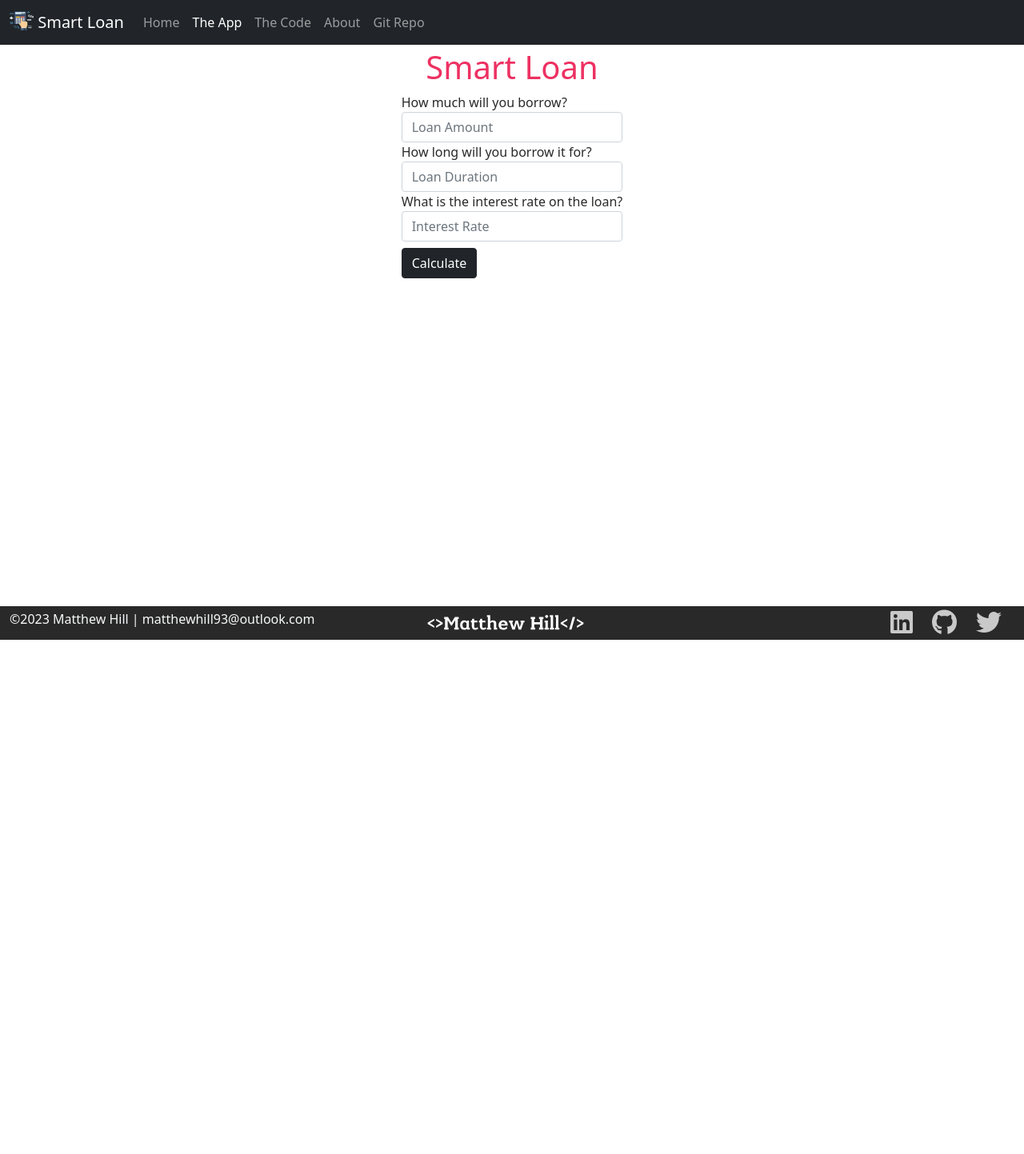
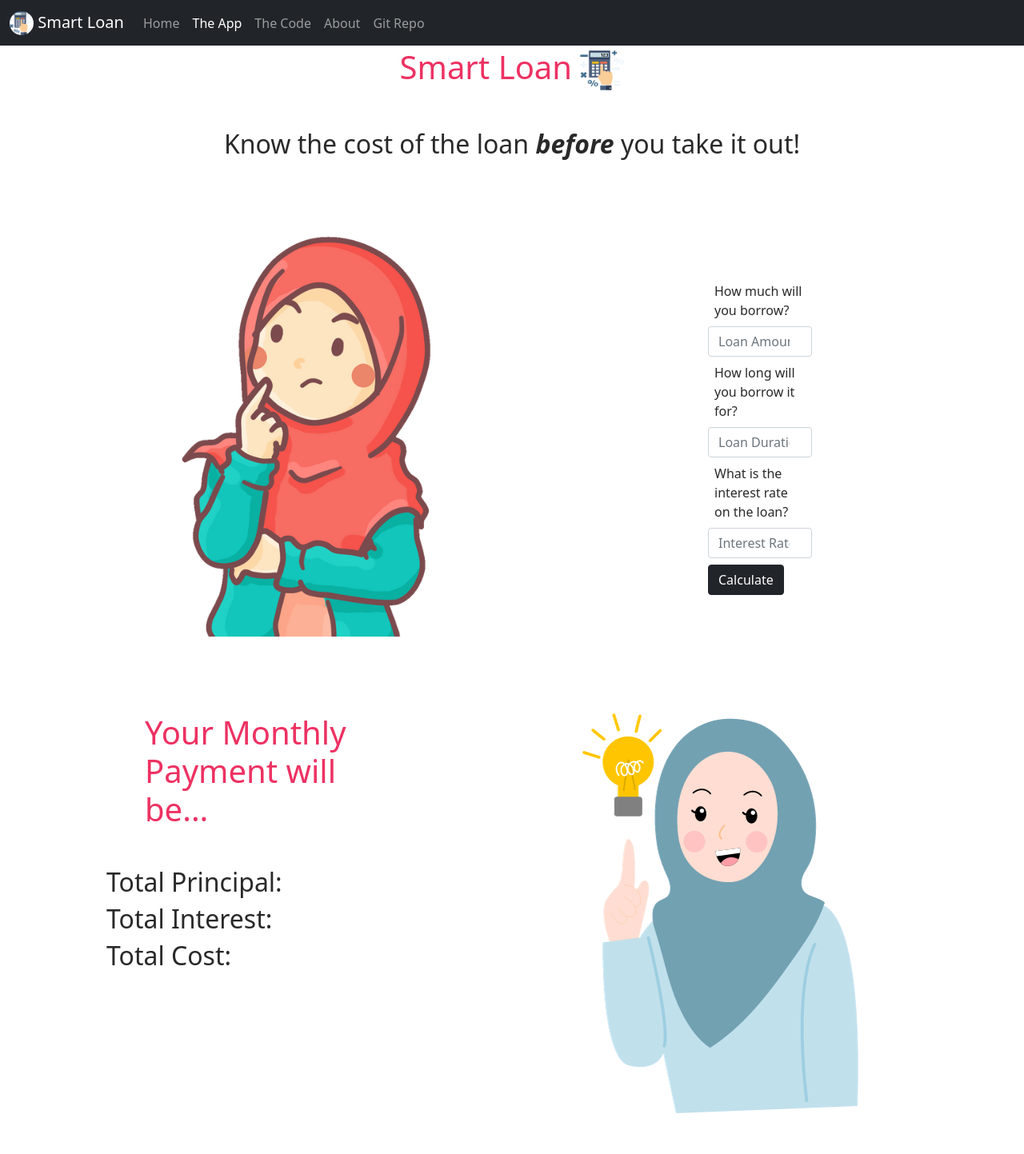
Before and after one commit to Ma77hewHill/SmartLoan, a plain HTML site: page app.html in a window 1280 px wide. Shown: the top 1443 px of the page at 80% size. Before the commit the page ends 800 px from the top, so only its background shows below. Drawn offline with nearby package versions, Linux system fonts and the light colour scheme.

Commit message:
UI Continued
Continued UI on the app page

```diff
--- a/app.html
+++ b/app.html
@@ -20,7 +20,7 @@
 <!--NAV SECTION-->
 <nav class="navbar navbar-expand-md navbar-dark fixed-top bg-dark">
     <div class="container-fluid">
-        <a class="navbar-brand" href="#"><img src="/img/Smart Loan  Fav.png" class="d-inline-block align-text-top" width="30" height="24"><img>  Smart Loan</a>
+        <a class="navbar-brand" href="#"><img src="/img/CalculatorLogo.png" class="d-inline-block align-text-top rounded-circle" width="30" height="30"><img>  Smart Loan</a>
         <button class="navbar-toggler" type="button" data-bs-toggle="collapse" data-bs-target="#navbarCollapse"
             aria-controls="navbarCollapse" aria-expanded="false" aria-label="Toggle navigation">
             <span class="navbar-toggler-icon"></span>
@@ -49,25 +49,43 @@
 <!--MAIN SECTION-->
 <main class="flex-shrink-0">
     <div class="container">
-        <h1 class="text-center">Smart Loan</h1>
+        <h1 class="text-center">Smart Loan<span></span>   <img width="55" height="50" src="/img/CalculatorLogo.png" alt=""></h1>
+
+        <h2 class="text-center m-5">Know the cost of the loan <i><strong>before</strong></i> you take it out!</h2>
         <div class="row">
-            <div class="d-flex justify-content-center">
+            <div class="col m-5">
+                <img src="/img/Think.png" alt="">
+            </div>
+            <div class="col m-5 p-5">
                 <form class="mx-5">
                     <div class="form-group mx-5">
-                        <label for="">How much will you borrow?</label>
-                        <input class="form-control" type="number" placeholder="Loan Amount">
+                        <label class="m-2">How much will you borrow?</label>
+                        <input id="loanAmount" class="form-control" type="number" placeholder="Loan Amount">
                     </div>
                     <div class="form-group mx-5">
-                        <label for="">How long will you borrow it for?</label>
-                        <input class="form-control" type="number" placeholder="Loan Duration">
+                        <label class="m-2">How long will you borrow it for?</label>
+                        <input id="loanDuration" class="form-control" type="number" placeholder="Loan Duration">
                     </div>
                     <div class="form-group mx-5">
-                        <label for="">What is the interest rate on the loan?</label>
-                        <input class="form-control" type="number" placeholder="Interest Rate">
+                        <label class="m-2">What is the interest rate on the loan?</label>
+                        <input id="interestRate" class="form-control" type="number" placeholder="Interest Rate">
                     </div>
-                    <button type="submit" class="btn btn-dark mt-2 mx-5">Calculate</button>
+                    <button id="btnSubmit" type="submit" class="btn btn-dark mt-2 mx-5">Calculate</button>
                 </form>
              </div>
+            </div>
+            <!--You ARE HERE-->
+            <div class="row">
+                <div class="col mx-5">
+                    <h1 class="m-5">Your Monthly Payment will be... </h1>
+                    <h1></h1>
+                    <h2>Total Principal: </h2>
+                    <h2>Total Interest: </h2>
+                    <h2>Total Cost: </h2>
+                </div>
+                <div class="col m-5">
+                    <img src="/img/Solution.png" alt="">
+                </div>
             </div>
     </div>
 </main>
@@ -101,5 +119,8 @@
   integrity="sha384-/bQdsTh/da6pkI1MST/rWKFNjaCP5gBSY4sEBT38Q/9RBh9AH40zEOg7Hlq2THRZ" crossorigin="anonymous">
 </script>
 <script src="/js/site.js"></script>
+<script>
+    document.getElementById("btnSubmit").addEventListener("click", totalMonthlyPayment);
+</script>
 </body>
 </html>
--- a/css/site.css
+++ b/css/site.css
@@ -18,10 +18,13 @@ footer{
     background-color: var(--dark-color);
 }
 
-h1,h2,h3,h4,h5,h6{
+h1{
     color:var(--primary-color)
 }
 
+h2,h3,h4,h5,h6{
+    color: var(--dark-color);
+}
 footer{
     padding-right: 1rem;
 }
--- a/js/site.js
+++ b/js/site.js
@@ -1,4 +1,4 @@
-//Call Hello World
-function HelloWorld(){
-    alert("Hello World");
-}
+//Declare variables
+let loanAmount = document.getElementById("loanAmount");
+let loanDuration = document.getElementById("loanDuration");
+let interestRate = document.getElementById("interestRate");
```
Also changed, not shown: img/CalculatorLogo.png (added), img/Solution.png (added), img/Think.png (added).
